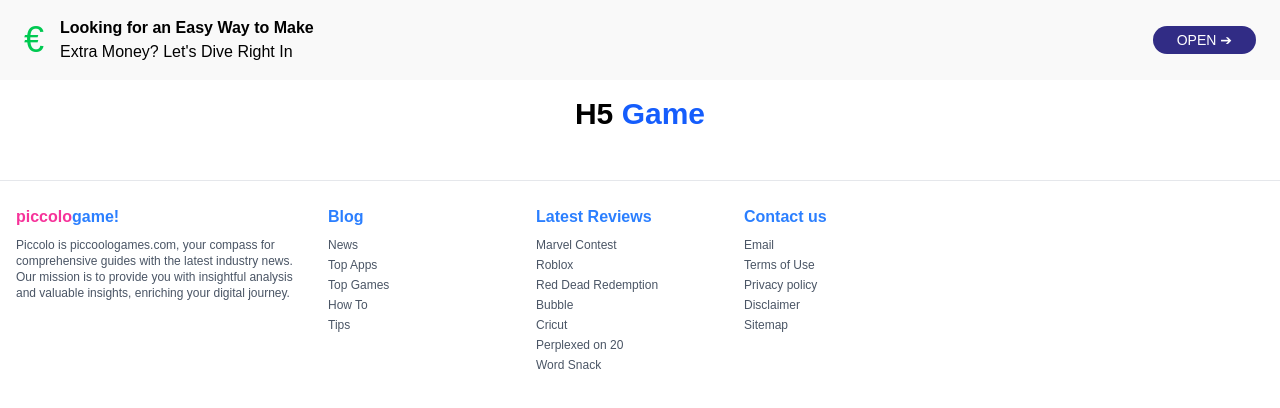
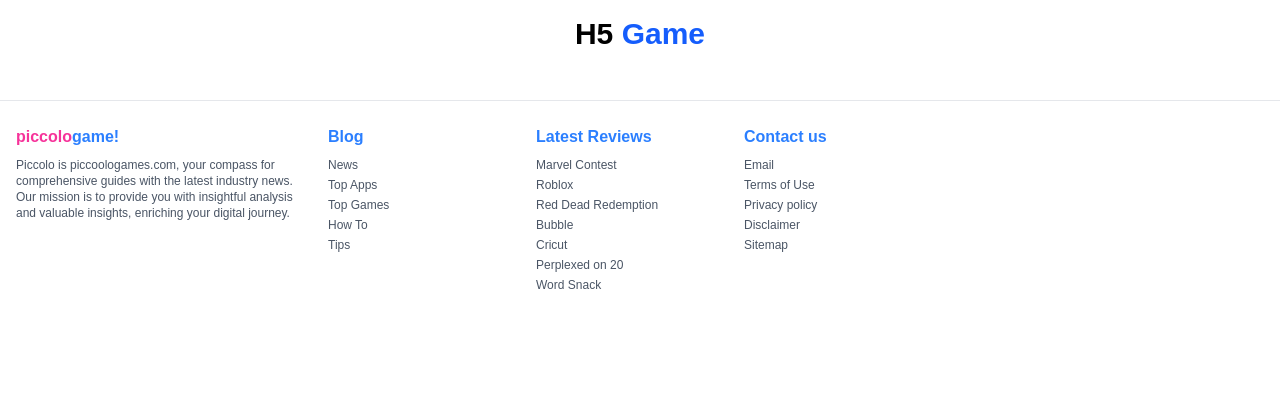
Before and after one commit to Shubhambth/html5game, a Django app: page /allgames/ in a window 1280 px wide. Shown: the part 47-455 px from the top of the page. Run offline with Django 5.2, Linux system fonts and the light colour scheme; data that the repository does not hold is empty; some libraries are stand-ins or nearby versions.

Commit message:
v10.3(ads)

```diff
--- a/templates/html5allgames.html
+++ b/templates/html5allgames.html
@@ -178,16 +178,18 @@
     </header>
 
     <!-- Banner Ad - Responsive -->
-    <div class="banner py-3 px-4 md:py-4 md:px-6 flex flex-col md:flex-row items-center justify-between">
-        <div class="flex items-center mb-2 md:mb-0">
-            <div class="text-green-500 text-3xl md:text-4xl mr-2 md:mr-4">€</div>
-            <div class="text-sm md:text-base">
-                <p class="font-semibold">Looking for an Easy Way to Make</p>
-                <p>Extra Money? Let's Dive Right In</p>
-            </div>
-        </div>
-        <button class="bg-indigo-900 text-white px-4 py-1 md:px-6 rounded-full text-sm">OPEN ➔</button>
-    </div>
+    <script async src="https://pagead2.googlesyndication.com/pagead/js/adsbygoogle.js?client=ca-pub-8421665977210633"
+         crossorigin="anonymous"></script>
+    <!-- kk -->
+    <ins class="adsbygoogle"
+         style="display:block"
+         data-ad-client="ca-pub-8421665977210633"
+         data-ad-slot="9246028143"
+         data-ad-format="auto"
+         data-full-width-responsive="true"></ins>
+    <script>
+         (adsbygoogle = window.adsbygoogle || []).push({});
+    </script>
 
     <!-- H5 Game Header -->
     <div class="text-center py-3 md:py-4">
```
Also changed, not shown: templates/detailpage1.html (+12 -1 lines), templates/detailpage2.html (+12 -22 lines).
